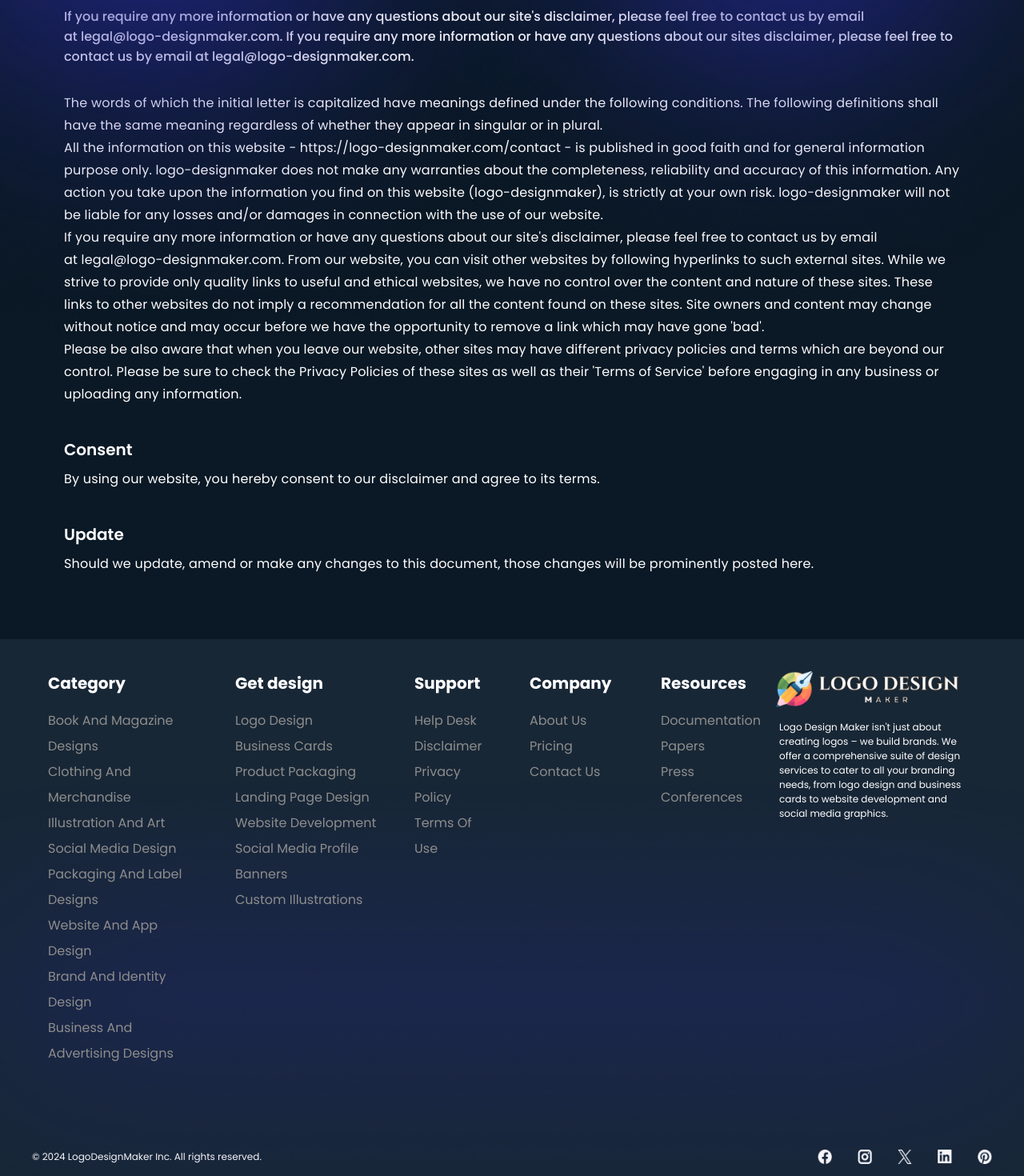
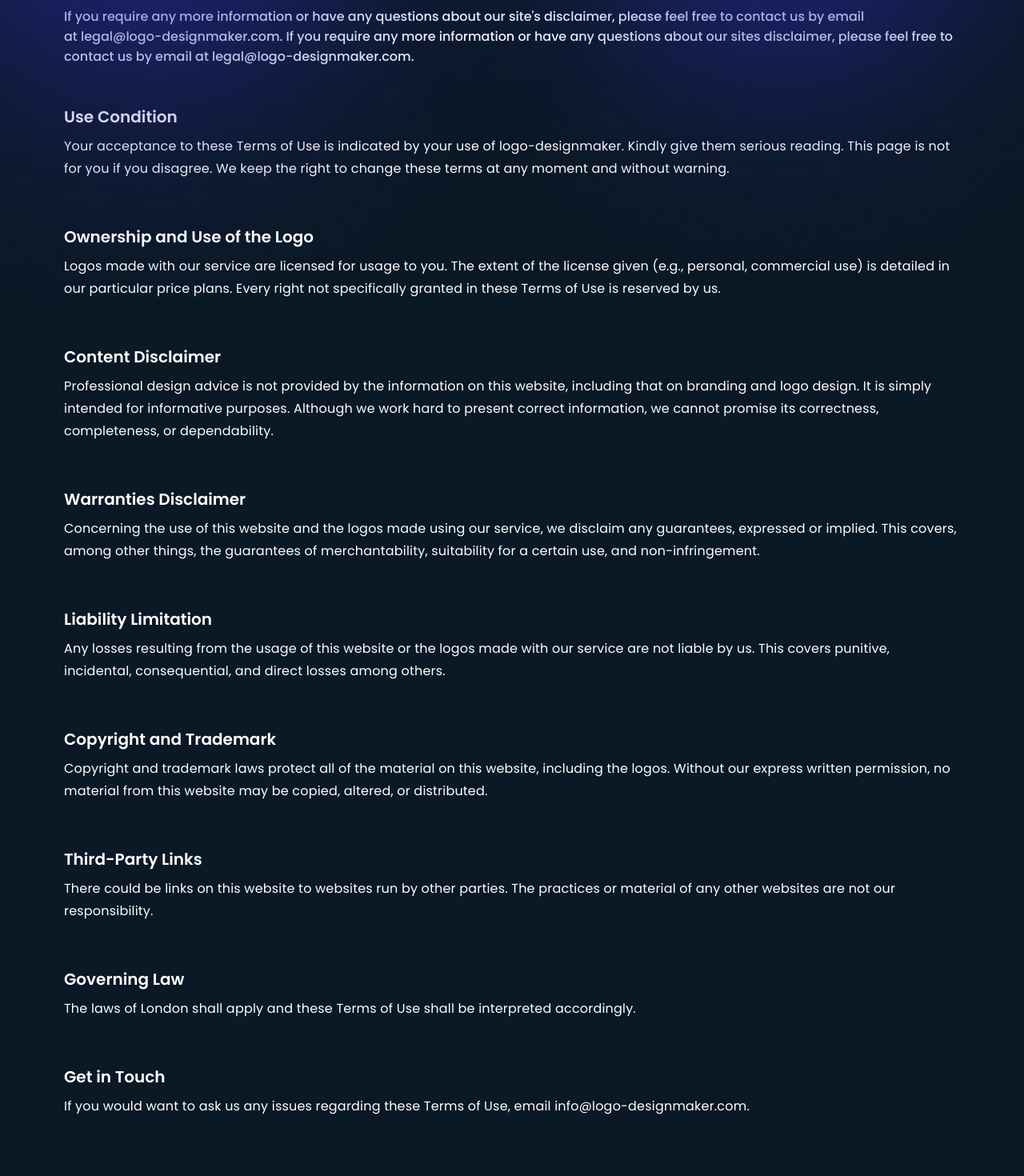
Before and after one commit to shashank8112357010/logo-designmaker, a Next.js app: page /disclaimer in a window 1280 px wide. Shown: the part 220-1690 px from the top of the page at 80% size. Built offline with nearby package versions, Linux system fonts and the light colour scheme.

Commit message:
changes in disclaimer page

```diff
--- a/src/app/components/services/ServiceIntro.js
+++ b/src/app/components/services/ServiceIntro.js
@@ -16,9 +16,9 @@
                         {subHeading1}
                         <span className="text-primaryGreen">{subHeading2}</span>
                     </div>
-                    <div className="text-mobHeading1 sm:text-tabHeading1 lg:text-lapHeading1 font-bold leading-[21px] sm:leading-[29px] lg:leading-[44px] tracking-[-1px]">
+                    <h2 className="text-mobHeading1 sm:text-tabHeading1 lg:text-lapHeading1 font-bold leading-[21px] sm:leading-[29px] lg:leading-[44px] tracking-[-1px]">
                         {heading1}<span className="text-primaryGreen">{heading2}</span> <span>{heading3}</span>
-                    </div>
+                    </h2>
                     <p className="font-normal text-mobBody sm:text-tabBody lg:text-lapBody tracking-[0.5px] leading-[18px] lg:leading-[28px] ">
                         {para1}
                     </p>
--- a/src/app/disclaimer/page.js
+++ b/src/app/disclaimer/page.js
@@ -11,7 +11,7 @@
                     <Image src="/pricing/RightGrPricing.png" width={856} height={615} alt="linear-gradient-bottom" />
                 </div>
                 <div className="top-[30%] z-30 min-h-[541px] absolute sm:px-0 sm:mt-5">
-                    <div className="font-bold text-mobHeaderText sm:text-tabHeaderText lg:text-lapHeaderText tracking-[-1px] lg:-tracking-[3px] leading-[20px] sm:leading-[28px] pb-2 sm:pb-0 lg:leading-[58.85px]">Disclaimer</div>
+                    <h1 className="font-bold text-mobHeaderText sm:text-tabHeaderText lg:text-lapHeaderText tracking-[-1px] lg:-tracking-[3px] leading-[20px] sm:leading-[28px] pb-2 sm:pb-0 lg:leading-[58.85px]">Disclaimer</h1>
                 </div>
             </div>
             <p className="z-30 px-4 sm:px-10 lg:px-20 sm:pt-7 pb-8  text-white text-lapHeaderBody sm:text-tabHeaderBody lg:text-lapHeaderBody font-medium sm:leading-[25px] tacking-[1px]">
@@ -21,31 +21,60 @@
 
             <div className="px-4 sm:px-10 lg:px-20">
 
-                <p className="font-normal leading-[20px] sm:leading-[28px] tracking-[0.2px] text-mobBody sm:text-tabBody lg:text-lapBody">
-                    The words of which the initial letter is capitalized have meanings defined under the following conditions. The following definitions shall have the same meaning regardless of whether they appear in singular or in plural.
-                </p>
-                <p className="font-normal leading-[20px] sm:leading-[28px] tracking-[0.2px] text-mobBody sm:text-tabBody lg:text-lapBody">
-                    All the information on this website - https://logo-designmaker.com/contact - is published in good faith and for general information purpose only. logo-designmaker does not make any warranties about the completeness, reliability and accuracy of this information. Any action you take upon the information you find on this website (logo-designmaker), is strictly at your own risk. logo-designmaker will not be liable for any losses and/or damages in connection with the use of our website.
-                </p>
-                <p className="font-normal leading-[20px] sm:leading-[28px] tracking-[0.2px] text-mobBody sm:text-tabBody lg:text-lapBody">
-                    If you require any more information or have any questions about our site&apos;s disclaimer, please feel free to contact us by email at legal@logo-designmaker.com.
-                    From our website, you can visit other websites by following hyperlinks to such external sites. While we strive to provide only quality links to useful and ethical websites, we have no control over the content and nature of these sites. These links to other websites do not imply a recommendation for all the content found on these sites. Site owners and content may change without notice and may occur before we have the opportunity to remove a link which may have gone &apos;bad&apos;.
-                </p>
-                <p className="font-normal leading-[20px] sm:leading-[28px] tracking-[0.2px] text-mobBody sm:text-tabBody lg:text-lapBody">
-                    Please be also aware that when you leave our website, other sites may have different privacy policies and terms which are beyond our control. Please be sure to check the Privacy Policies of these sites as well as their &apos;Terms of Service&apos; before engaging in any business or uploading any information.
-                </p>
-
-                <div className="pb-10 pt-10">
-                    <div className="font-semibold text-mobTitle sm:text-tabTitle sm:pb-2 lg:text-lapTitle leading-[30px]">
-                        Consent
-                    </div>
-                    <p className="font-normal leading-[20px] sm:leading-[28px] tracking-[0.2px] text-mobBody sm:text-tabBody lg:text-lapBody">By using our website, you hereby consent to our disclaimer and agree to its terms.</p>
+                <div className="pb-10 pt-4">
+                    <h2 className="font-semibold text-mobTitle sm:text-tabTitle sm:pb-2 lg:text-lapTitle leading-[30px]">
+                        Use Condition
+                    </h2>
+                    <p className="font-normal leading-[20px] sm:leading-[28px] tracking-[0.2px] text-mobBody sm:text-tabBody lg:text-lapBody">Your acceptance to these Terms of Use is indicated by your use of logo-designmaker. Kindly give them serious reading. This page is not for you if you disagree. We keep the right to change these terms at any moment and without warning.</p>
                 </div>
-                <div className="pb-20">
-                    <div className="font-semibold text-mobTitle sm:text-tabTitle sm:pb-2 lg:text-lapTitle leading-[30px]">
-                        Update
-                    </div>
-                    <p className="font-normal leading-[20px] sm:leading-[28px] tracking-[0.2px] text-mobBody sm:text-tabBody lg:text-lapBody">Should we update, amend or make any changes to this document, those changes will be prominently posted here.</p>
+                <div className="pb-10 pt-4">
+                    <h2 className="font-semibold text-mobTitle sm:text-tabTitle sm:pb-2 lg:text-lapTitle leading-[30px]">
+                        Ownership and Use of the Logo
+                    </h2>
+                    <p className="font-normal leading-[20px] sm:leading-[28px] tracking-[0.2px] text-mobBody sm:text-tabBody lg:text-lapBody">Logos made with our service are licensed for usage to you.  The extent of the license given (e.g., personal, commercial use) is detailed in our particular price plans. Every right not specifically granted in these Terms of Use is reserved by us.</p>
+                </div>
+                <div className="pb-10 pt-4">
+                    <h2 className="font-semibold text-mobTitle sm:text-tabTitle sm:pb-2 lg:text-lapTitle leading-[30px]">
+                        Content Disclaimer
+                    </h2>
+                    <p className="font-normal leading-[20px] sm:leading-[28px] tracking-[0.2px] text-mobBody sm:text-tabBody lg:text-lapBody">Professional design advice is not provided by the information on this website, including that on branding and logo design. It is simply intended for informative purposes. Although we work hard to present correct information, we cannot promise its correctness, completeness, or dependability.
+                    </p>
+                </div>
+                <div className="pb-10 pt-4">
+                    <h2 className="font-semibold text-mobTitle sm:text-tabTitle sm:pb-2 lg:text-lapTitle leading-[30px]">
+                        Warranties Disclaimer
+                    </h2>
+                    <p className="font-normal leading-[20px] sm:leading-[28px] tracking-[0.2px] text-mobBody sm:text-tabBody lg:text-lapBody">Concerning the use of this website and the logos made using our service, we disclaim any guarantees, expressed or implied. This covers, among other things, the guarantees of merchantability, suitability for a certain use, and non-infringement.</p>
+                </div>
+                <div className="pb-10 pt-4">
+                    <h2 className="font-semibold text-mobTitle sm:text-tabTitle sm:pb-2 lg:text-lapTitle leading-[30px]">
+                        Liability Limitation
+                    </h2>
+                    <p className="font-normal leading-[20px] sm:leading-[28px] tracking-[0.2px] text-mobBody sm:text-tabBody lg:text-lapBody">Any losses resulting from the usage of this website or the logos made with our service are not liable by us. This covers punitive, incidental, consequential, and direct losses among others.</p>
+                </div>
+                <div className="pb-10 pt-4">
+                    <h2 className="font-semibold text-mobTitle sm:text-tabTitle sm:pb-2 lg:text-lapTitle leading-[30px]">
+                        Copyright and Trademark
+                    </h2>
+                    <p className="font-normal leading-[20px] sm:leading-[28px] tracking-[0.2px] text-mobBody sm:text-tabBody lg:text-lapBody">Copyright and trademark laws protect all of the material on this website, including the logos. Without our express written permission, no material from this website may be copied, altered, or distributed.</p>
+                </div>
+                <div className="pb-10 pt-4">
+                    <h2 className="font-semibold text-mobTitle sm:text-tabTitle sm:pb-2 lg:text-lapTitle leading-[30px]">
+                        Third-Party Links
+                    </h2>
+                    <p className="font-normal leading-[20px] sm:leading-[28px] tracking-[0.2px] text-mobBody sm:text-tabBody lg:text-lapBody">There could be links on this website to websites run by other parties. The practices or material of any other websites are not our responsibility.</p>
+                </div>
+                <div className="pb-10 pt-4">
+                    <h2 className="font-semibold text-mobTitle sm:text-tabTitle sm:pb-2 lg:text-lapTitle leading-[30px]">
+                        Governing Law
+                    </h2>
+                    <p className="font-normal leading-[20px] sm:leading-[28px] tracking-[0.2px] text-mobBody sm:text-tabBody lg:text-lapBody">The laws of London shall apply and these Terms of Use shall be interpreted accordingly.</p>
+                </div>
+                <div className="pb-20 pt-4">
+                    <h2 className="font-semibold text-mobTitle sm:text-tabTitle sm:pb-2 lg:text-lapTitle leading-[30px]">
+                        Get in Touch
+                    </h2>
+                    <p className="font-normal leading-[20px] sm:leading-[28px] tracking-[0.2px] text-mobBody sm:text-tabBody lg:text-lapBody">If you would want to ask us any issues regarding these Terms of Use, email info@logo-designmaker.com.</p>
                 </div>
             </div>
 
--- a/src/app/price/page.js
+++ b/src/app/price/page.js
@@ -48,9 +48,9 @@
                                         <Image src={item.img} alt="image of pricing" width={19} height={19} />
                                     </div>
 
-                                    <div className=" font-medium text-[22px] lg:text-[36px]">
+                                    <h2 className=" font-medium text-[22px] lg:text-[36px]">
                                         {item.category}
-                                    </div>
+                                    </h2>
 
                                     <p className=" text-mobTitle2 sm:text-tabTitle2 lg:text-lapTitle2">
                                         {item.para}
```
Also changed, not shown: src/app/about-us/page.js (+6 -4 lines).
